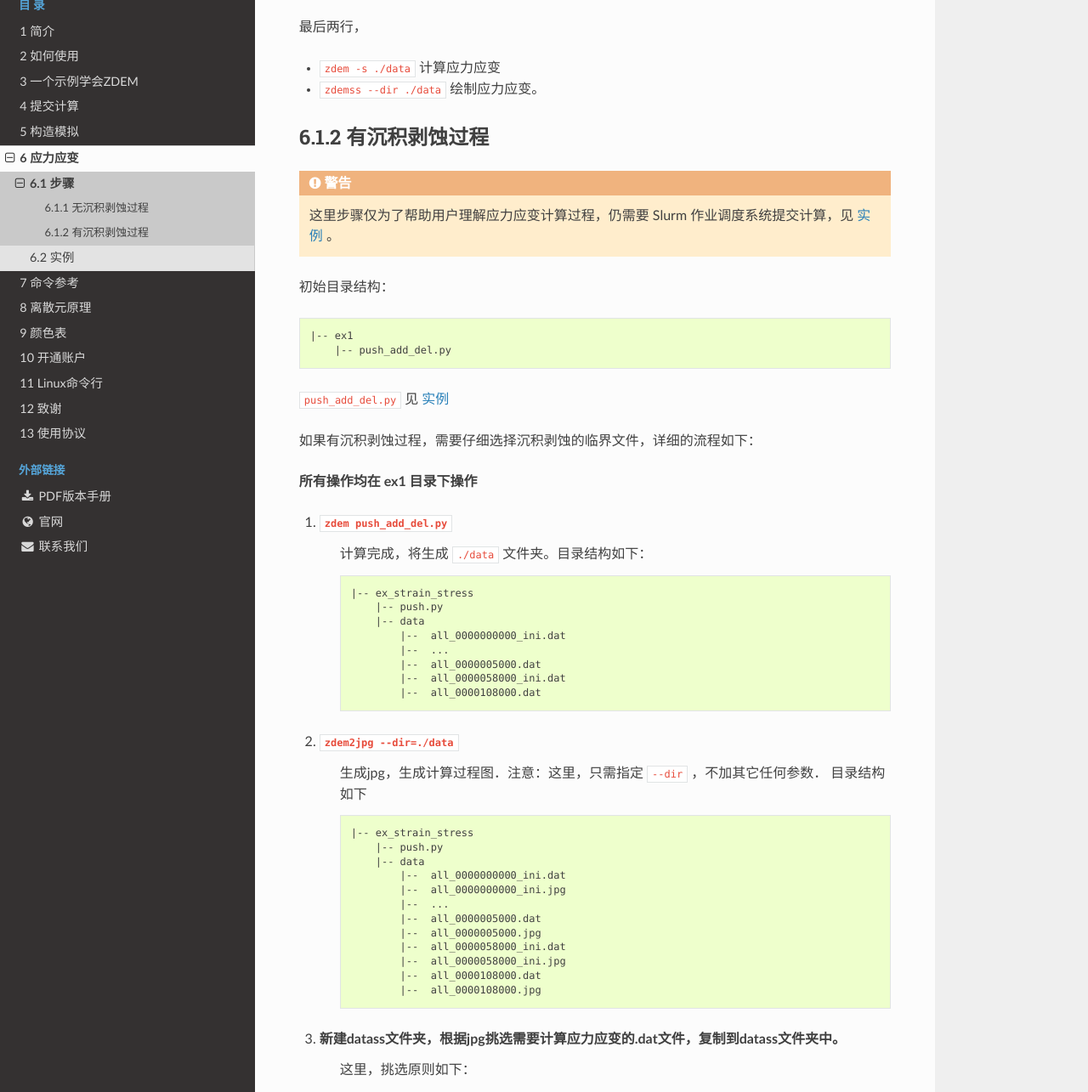
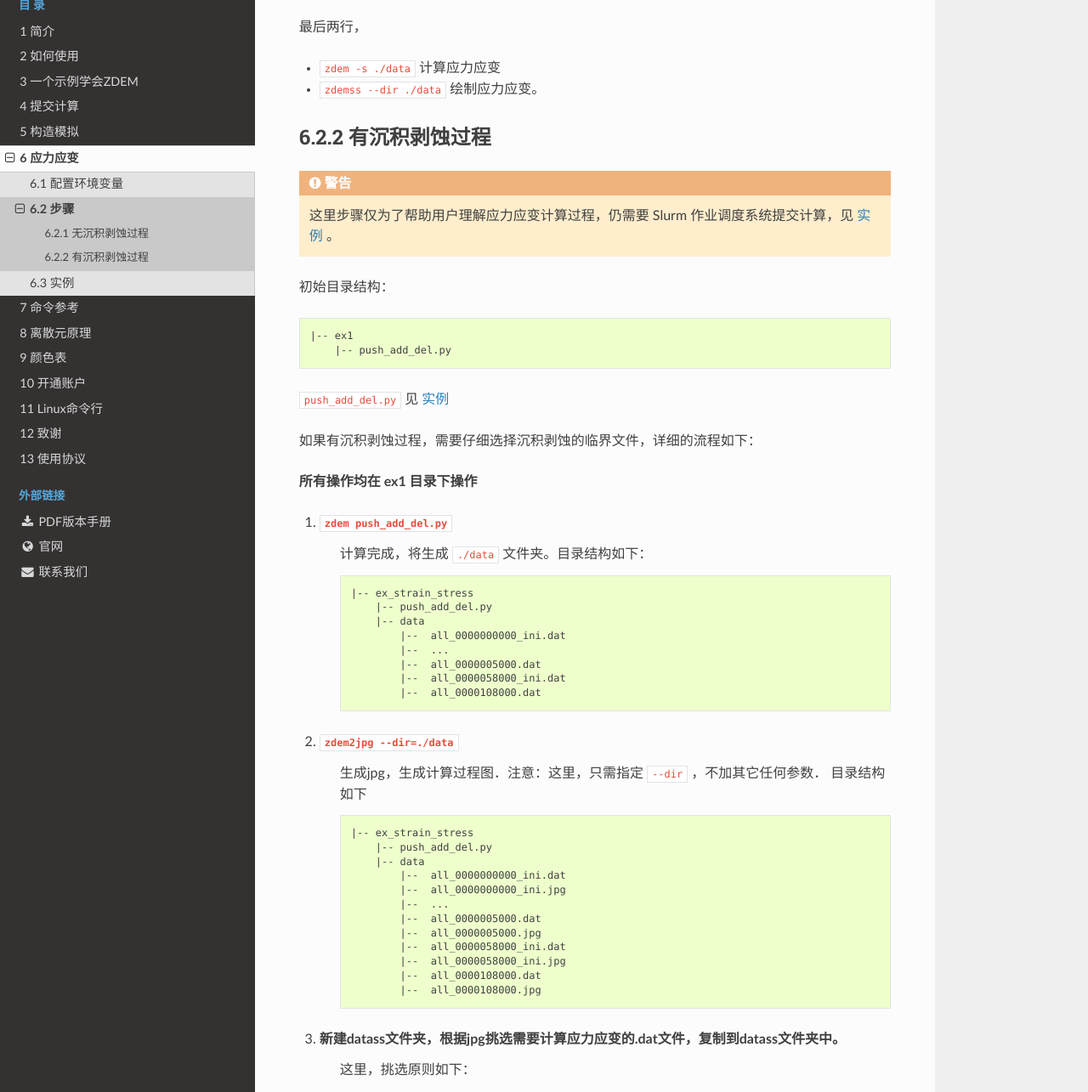
Before and after one commit to geovbox/zdem_doc, a Sphinx documentation site: the page built from source/strainstress/process/index.rst, in a window 1280 px wide and 1400 px high, scrolled down 613 px, cut to the strip 115-1400 px from the top of the window. Shown: the whole strip at 85% size. Built offline with Sphinx 7.4.7 and the Read the Docs theme 2.0.0, drawn with Linux system fonts in a browser that asks for light colours; comment, search, counter and statistics services are not loaded; some of the changed text lies outside the part shown.

```diff
--- a/source/strainstress/process/index.rst
+++ b/source/strainstress/process/index.rst
@@ -59,7 +59,7 @@
     ::
 
         |-- ex_strain_stress
-            |-- push.py
+            |-- push_add_del.py
             |-- data
                 |--  all_0000000000_ini.dat
                 |--  ...
@@ -74,7 +74,7 @@
     ::
 
         |-- ex_strain_stress
-            |-- push.py
+            |-- push_add_del.py
             |-- data
                 |--  all_0000000000_ini.dat
                 |--  all_0000000000_ini.jpg
@@ -108,7 +108,7 @@
     ::
 
         |-- ex_strain_stress
-            |-- push.py
+            |-- push_add_del.py
             |-- data
                 |--  all_0000000000_ini.dat
                 |--  all_0000000000_ini.jpg
@@ -139,7 +139,7 @@
     ::
 
         |-- ex_strain_stress
-            |-- push.py
+            |-- push_add_del.py
             |-- data
                 |--  all_0000000000_ini.dat
                 |--  all_0000000000_ini.jpg
@@ -225,9 +225,7 @@
     ::
 
         |-- ex_strain_stress
-            |-- job1.sh
-            |-- job2.sh
-            |-- push.py
+            |-- push_add_del.py
             |-- data
                 |--  all_0000000000_ini.dat
                 |--  ...
```
Also changed, not shown: other parts of source/strainstress/process/index.rst (+0 -2 lines), source/strainstress/ex_strain_stress/index.rst (+4 -4 lines), source/strainstress/index.rst (+1 -24 lines), source/strainstress/set/index.rst (added, +24 -0 lines), 2 other files.
